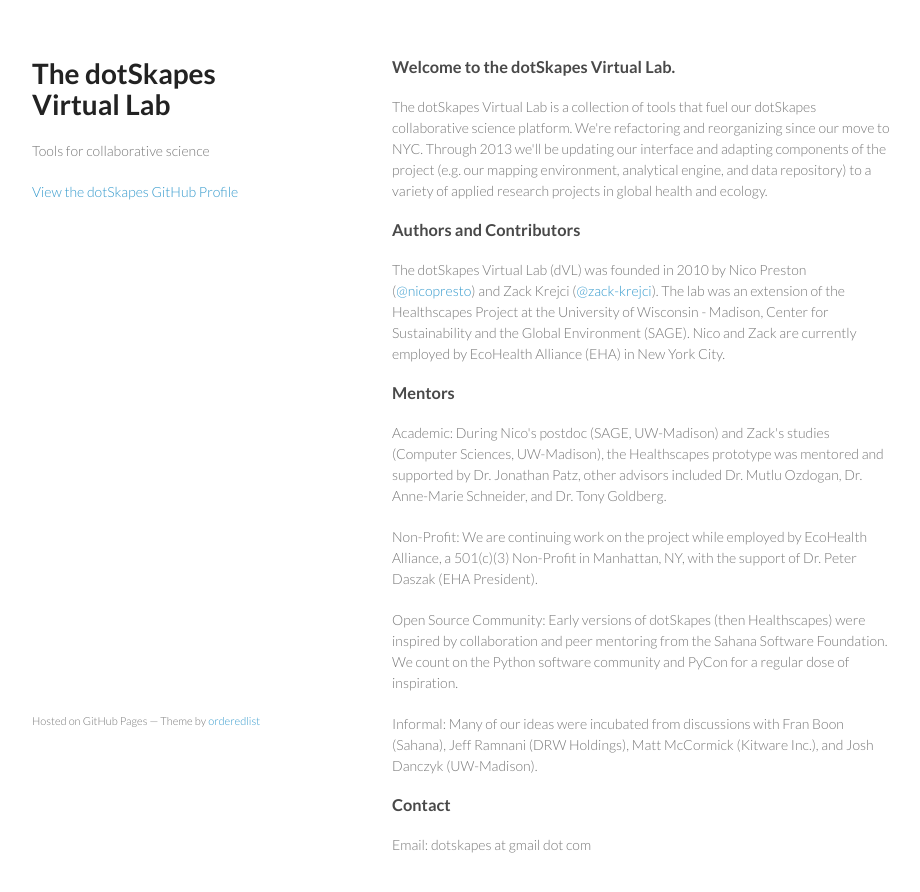
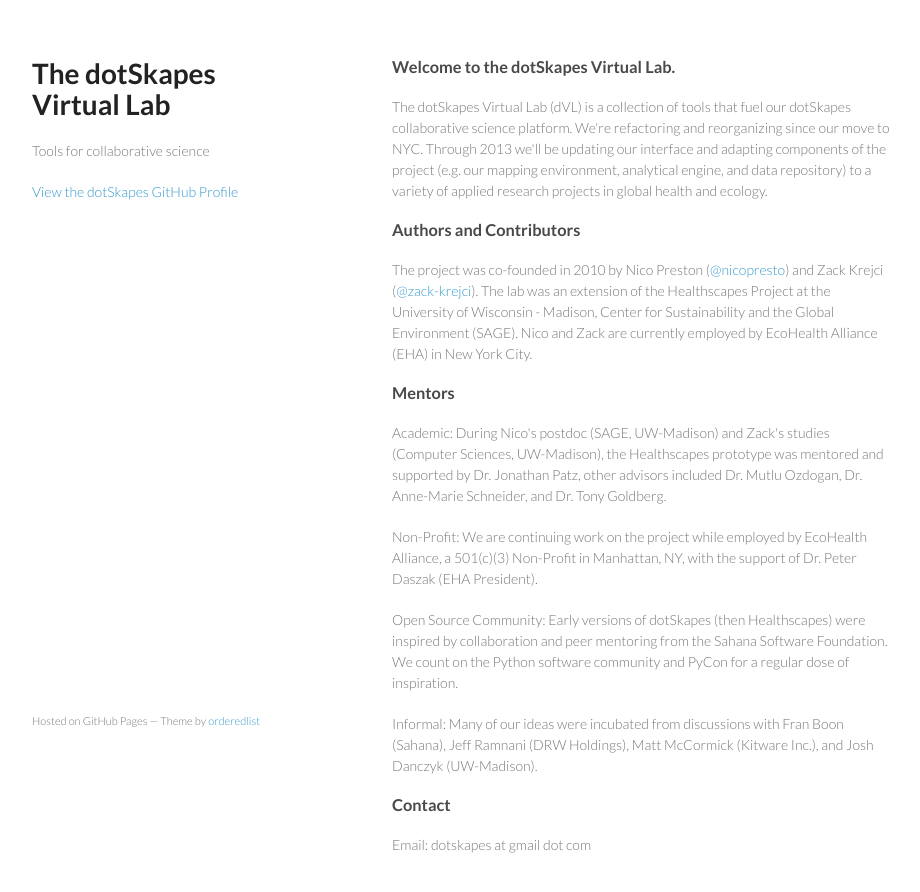
Before and after one commit to dotskapes/dotskapes.github.com, a plain HTML site: page index.html in a window 1280 px wide. Shown: the whole page, without its empty margins (178-1098 px from the left). Drawn offline with Linux system fonts and the light colour scheme.

Commit message:
Update index.html

```diff
--- a/index.html
+++ b/index.html
@@ -3,7 +3,7 @@
   <head>
     <meta charset="utf-8">
     <meta http-equiv="X-UA-Compatible" content="chrome=1">
-    <title>The dotSkapes Virtual Laboratory by dotskapes</title>
+    <title>The dotSkapes Virtual Lab by dotskapes</title>
 
     <link rel="stylesheet" href="stylesheets/styles.css">
     <link rel="stylesheet" href="stylesheets/pygment_trac.css">
@@ -25,11 +25,11 @@
       <section>
         <h3>Welcome to the dotSkapes Virtual Lab.</h3>
 
-<p>The dotSkapes Virtual Lab is a collection of tools that fuel our dotSkapes collaborative science platform. We're refactoring and reorganizing since our move to NYC. Through 2013 we'll be updating our interface and adapting components of the project (e.g. our mapping environment, analytical engine, and data repository) to a variety of applied research projects in global health and ecology. </p>
+<p>The dotSkapes Virtual Lab (dVL) is a collection of tools that fuel our dotSkapes collaborative science platform. We're refactoring and reorganizing since our move to NYC. Through 2013 we'll be updating our interface and adapting components of the project (e.g. our mapping environment, analytical engine, and data repository) to a variety of applied research projects in global health and ecology. </p>
 
 <h3>Authors and Contributors</h3>
 
-<p>The dotSkapes Virtual Lab (dVL) was founded in 2010 by Nico Preston (<a href="https://github.com/nicopresto" class="user-mention">@nicopresto</a>) and Zack Krejci (<a href="https://github.com/zack-krejci" class="user-mention">@zack-krejci</a>). The lab was an extension of the Healthscapes Project at the University of Wisconsin - Madison, Center for Sustainability and the Global Environment (SAGE). Nico and Zack are currently employed by EcoHealth Alliance (EHA) in New York City.</p>
+<p>The project was co-founded in 2010 by Nico Preston (<a href="https://github.com/nicopresto" class="user-mention">@nicopresto</a>) and Zack Krejci (<a href="https://github.com/zack-krejci" class="user-mention">@zack-krejci</a>). The lab was an extension of the Healthscapes Project at the University of Wisconsin - Madison, Center for Sustainability and the Global Environment (SAGE). Nico and Zack are currently employed by EcoHealth Alliance (EHA) in New York City.</p>
 
 <h3>Mentors</h3>
 
```
